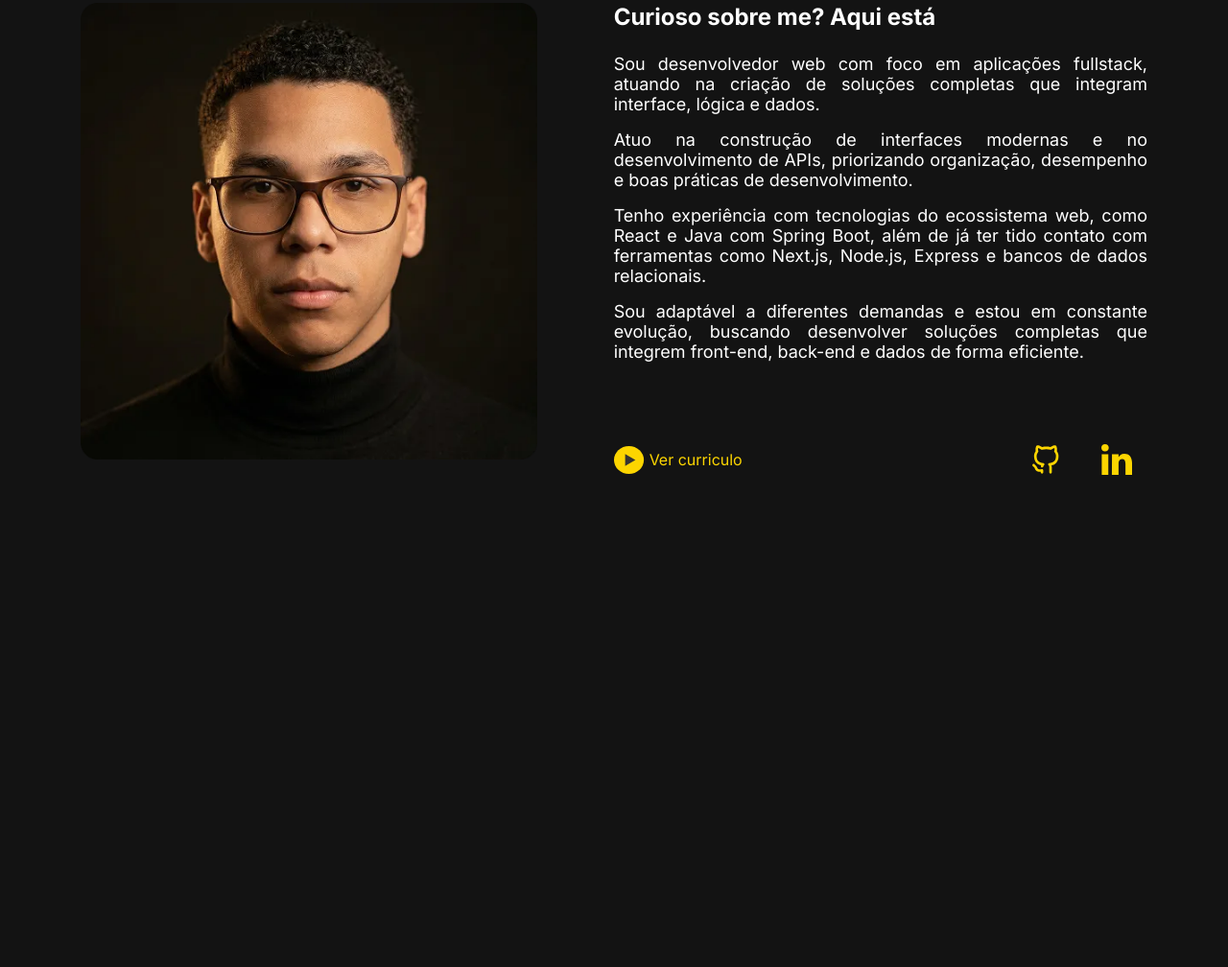
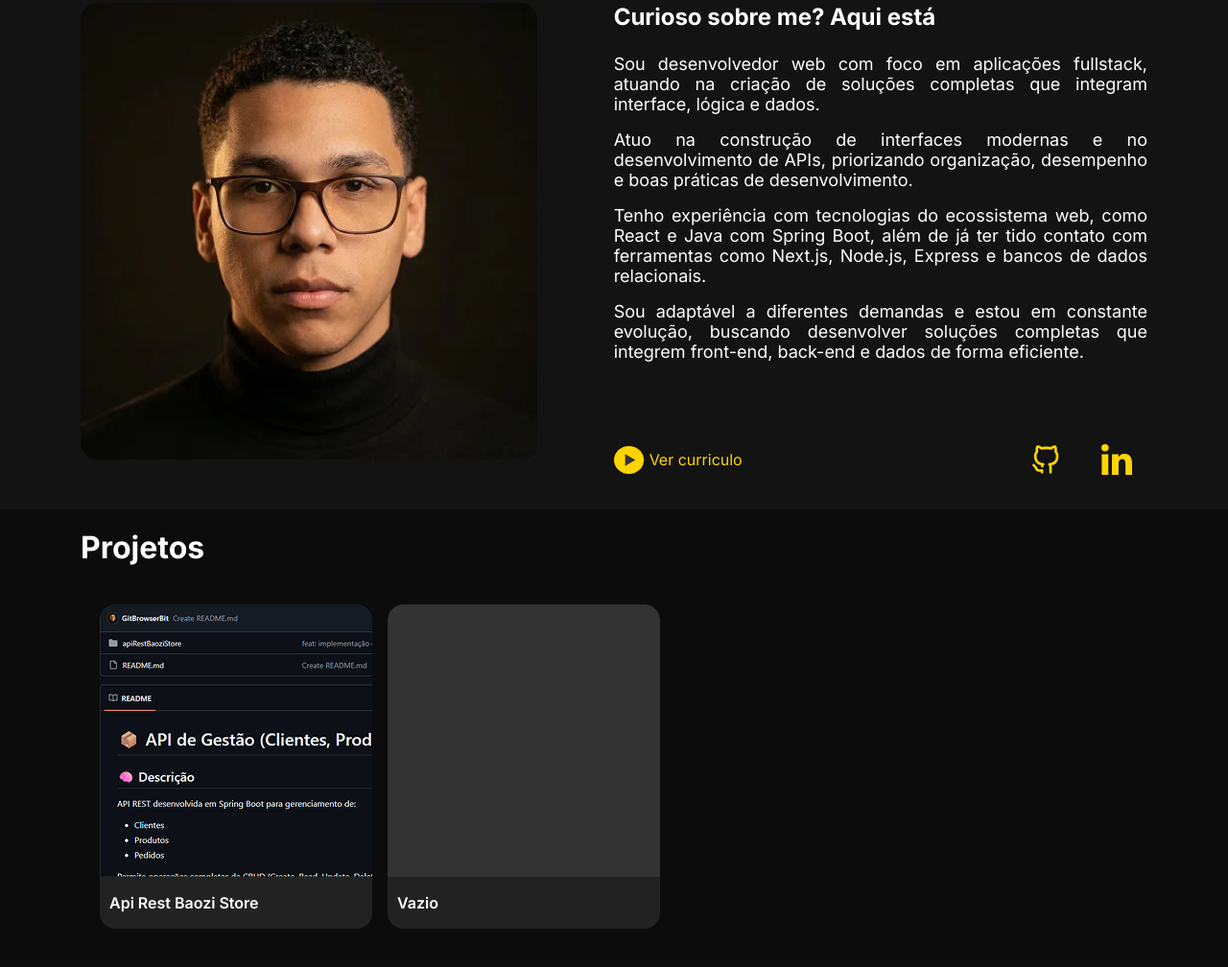
Before and after one commit to GitBrowserBit/portifolio-pessoal, a website built with Vite: page index.html in a window 1280 px wide. Shown: the part 1065-2073 px from the top of the page at 96% size. Before the commit the page ends 1596 px from the top, so only its background shows below. Built offline with nearby package versions, Linux system fonts and the light colour scheme.

Commit message:
feat: sessao projeto

```diff
--- a/index.html
+++ b/index.html
@@ -258,6 +258,48 @@
           </div>
         </div>
       </section>
+      <section class="portifolio-bg" aria-labelledby="portifolio-titulo">
+        <div class="portifolio">
+          <h2 class="portifolio-titulo" id="portifolio-titulo">Projetos</h2>
+          <div class="portifolio-container">
+            <article class="portifolio-card">
+              <a
+                href="https://github.com/GitBrowserBit/api_rest_baozi_store.git"
+                target="_blank"
+                rel="noopener noreferrer"
+                aria-label="Abrir projeto Api Rest Baozi Store no GitHub"
+              >
+                <picture class="portifolio-img">
+                  <img
+                    src="images/prevewProjetoBaozi.png"
+                    alt=""
+                    width="284"
+                    height="415"
+                    alt="Preview do projeto Api Rest Baozi Store"
+                  />
+                </picture>
+                <div class="portifolio-card-titulo">
+                  <span>Api Rest Baozi Store</span>
+                </div>
+              </a>
+            </article>
+            <article class="portifolio-card">
+              <picture class="portifolio-img">
+                <img
+                  src="images/vazioPortifolio.svg"
+                  alt=""
+                  width="284"
+                  height="284"
+                  alt="Projeto disponível em breve"
+                />
+              </picture>
+              <div class="portifolio-card-titulo">
+                <span>Vazio</span>
+              </div>
+            </article>
+          </div>
+        </div>
+      </section>
     </main>
     <script type="module" src="src/main.js"></script>
   </body>
--- a/src/style.css
+++ b/src/style.css
@@ -13,3 +13,5 @@
 @import url("./styles/tecnologias.css");
 /*sobre mim*/
 @import url("./styles/sobre.css");
+/*portifolio*/
+@import url("./styles/portifolio.css");
--- /dev/null
+++ b/src/styles/portifolio.css
@@ -0,0 +1,59 @@
+.portifolio-bg {
+  background-color: var(--color-bg);
+}
+.portifolio {
+  padding: 16px;
+}
+.portifolio-titulo {
+  color: var(--cor-texto-primaria);
+  padding-bottom: 20px;
+  font-size: var(--fonte-2-md);
+}
+.portifolio-container {
+  display: flex;
+  gap: 16px;
+  overflow-x: scroll;
+}
+
+.portifolio-card {
+  flex-shrink: 0;
+  transition: transform 0.3s ease;
+}
+
+.portifolio-img img {
+  border-top-left-radius: 16px;
+  border-top-right-radius: 16px;
+}
+
+.portifolio-card-titulo {
+  background-color: #222222;
+  display: flex;
+  justify-content: start;
+  align-items: center;
+  width: auto;
+  height: 54px;
+  border-bottom-left-radius: 16px;
+  border-bottom-right-radius: 16px;
+}
+.portifolio-card-titulo span {
+  color: var(--cor-texto-primaria);
+  margin-left: 10px;
+  font-size: var(--fonte-2-xs);
+  font-weight: 600;
+}
+
+@media (min-width: 800px) {
+  .portifolio {
+    padding: 20px 84px;
+  }
+  .portifolio-titulo {
+    font-size: var(--fonte-1-2xl);
+  }
+  .portifolio-container {
+    overflow: hidden;
+    padding: 20px;
+  }
+  .portifolio-card:hover {
+    transform: scale(1.05);
+  }
+}
```
Also changed, not shown: public/images/prevewProjetoBaozi.png (added), public/images/vazioPortifolio.svg (added).
